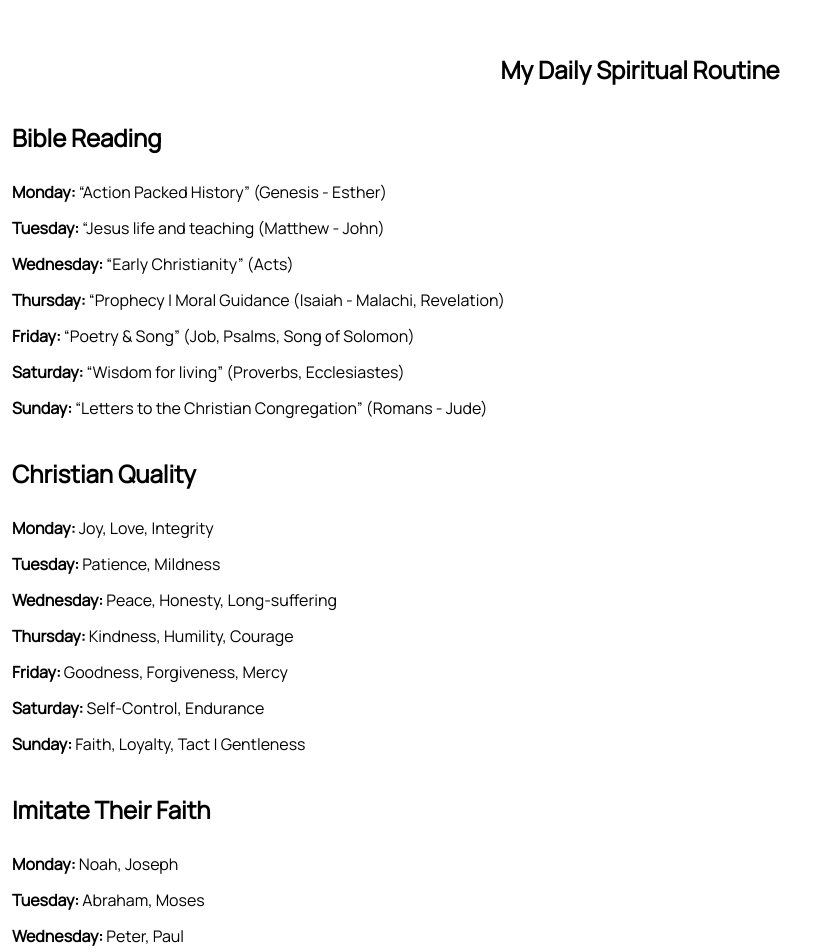
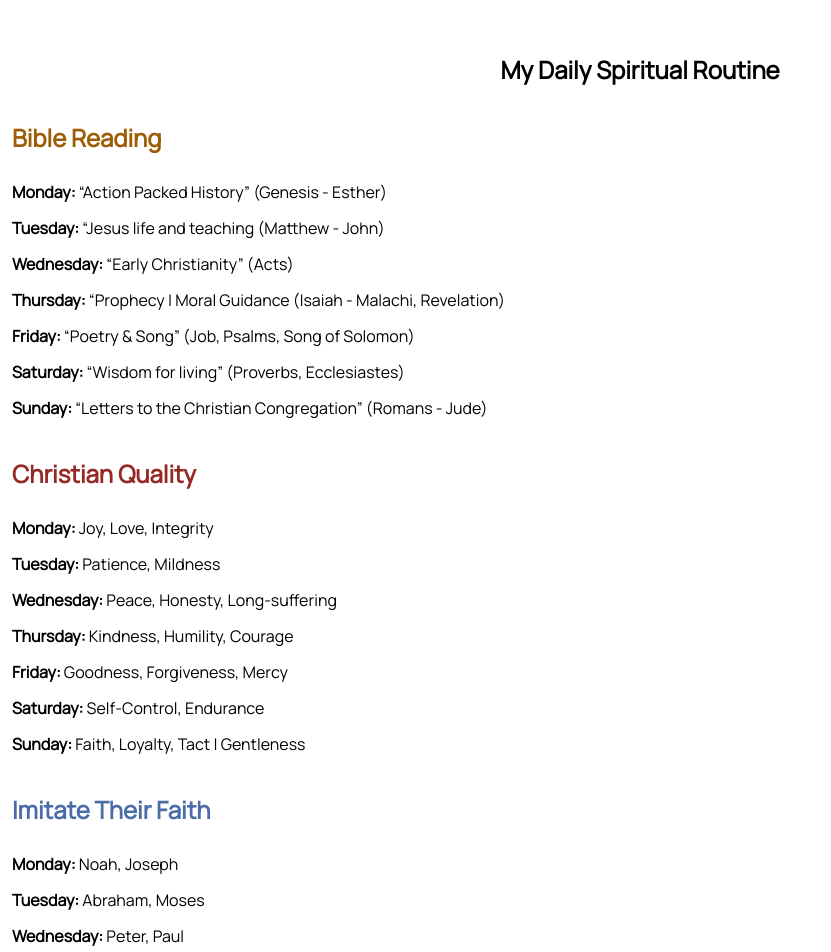
Before and after one commit to csrobinson86/my-daily-3, a plain HTML site: page index.html in a window 1280 px wide. Shown: the top 952 px of the page, without its empty margins (0-831 px from the left). Drawn offline with Linux system fonts and the light colour scheme.

Commit message:
style updates

```diff
--- a/index.css
+++ b/index.css
@@ -82,6 +82,14 @@ li {
   margin: 0 0 8px 0;
 }
 
-.weekdate {
+.section-reading h2 {
+  color: #9d5d07;
+}
 
+.section-quality h2 {
+  color: #942926;
 }
+
+.section-imitate h2 {
+  color: #4a6da7;
+}
```
